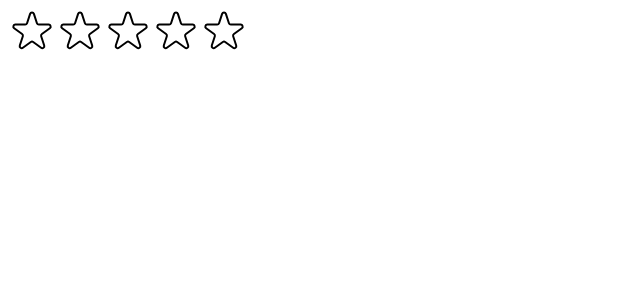
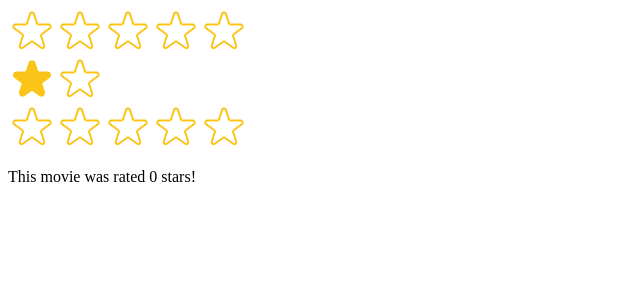
Before and after one commit to Julie-Lam/usePopcorn, a React (Create React App) app: page / in a window 1280 px wide. Shown: the top 300 px of the page, without its empty margins (0-640 px from the left). Built offline with nearby package versions, Linux system fonts and the light colour scheme.

Commit message:
implementing props for reusability

```diff
--- a/src/StarRating.js
+++ b/src/StarRating.js
@@ -10,28 +10,32 @@ const starContainerStyle = {
   display: "flex",
 };
 
-const textStyle = {
-  lineHeight: "1",
-  margin: "0",
-};
-
-const starSyle = {
-  width: "48px",
-  height: "48px",
-  display: "block",
-  cursor: "pointer",
-};
-
-export default function StarRating({ maxRating }) {
-  const [rating, setRating] = useState(0);
+export default function StarRating({
+  maxRating = 5,
+  color = "#fcc419",
+  size = 48,
+  className = "",
+  messages = [],
+  defaultRating = 0,
+  onSetRating,
+}) {
+  const [rating, setRating] = useState(defaultRating);
   const [hoverRating, setHoverRating] = useState(0);
 
   function handleRating(rating) {
     setRating(rating);
+    onSetRating(rating);
   }
 
+  const textStyle = {
+    lineHeight: "1",
+    margin: "0",
+    color: `${color}`,
+    fontSize: `${size / 1.5}px`,
+  };
+
   return (
-    <div style={containerStyle}>
+    <div style={containerStyle} className={className}>
       <div style={starContainerStyle}>
         {Array.from({ length: maxRating }, (_, i) => (
           <Star
@@ -40,15 +44,31 @@ export default function StarRating({ maxRating }) {
             key={i}
             onHoverIn={() => setHoverRating(i + 1)}
             onHoverOut={() => setHoverRating(0)}
+            color={color}
+            size={size}
           />
         ))}
       </div>
-      <p style={textStyle}>{hoverRating ? hoverRating : rating || ""}</p>
+      {messages.length === maxRating && (
+        <p style={textStyle}>
+          {messages.length === maxRating ? messages[hoverRating - 1] : null}
+        </p>
+      )}
+      {messages.length !== maxRating && (
+        <p style={textStyle}>{hoverRating ? hoverRating : rating || ""}</p>
+      )}
     </div>
   );
 }
 
-function Star({ onRate, full, onHoverIn, onHoverOut }) {
+function Star({ onRate, full, onHoverIn, onHoverOut, color, size }) {
+  const starSyle = {
+    width: `${size}px`,
+    height: `${size}px`,
+    display: "block",
+    cursor: "pointer",
+    color: `${color}`,
+  };
   return (
     <span
       role="button"
@@ -61,8 +81,8 @@ function Star({ onRate, full, onHoverIn, onHoverOut }) {
         <svg
           xmlns="http://www.w3.org/2000/svg"
           viewBox="0 0 20 20"
-          fill="#000"
-          stroke="#000"
+          fill={color}
+          stroke={color}
         >
           <path d="M9.049 2.927c.3-.921 1.603-.921 1.902 0l1.07 3.292a1 1 0 00.95.69h3.462c.969 0 1.371 1.24.588 1.81l-2.8 2.034a1 1 0 00-.364 1.118l1.07 3.292c.3.921-.755 1.688-1.54 1.118l-2.8-2.034a1 1 0 00-1.175 0l-2.8 2.034c-.784.57-1.838-.197-1.539-1.118l1.07-3.292a1 1 0 00-.364-1.118L2.98 8.72c-.783-.57-.38-1.81.588-1.81h3.461a1 1 0 00.951-.69l1.07-3.292z" />
         </svg>
@@ -71,7 +91,7 @@ function Star({ onRate, full, onHoverIn, onHoverOut }) {
           xmlns="http://www.w3.org/2000/svg"
           fill="none"
           viewBox="0 0 24 24"
-          stroke="#000"
+          stroke={color}
         >
           <path
             strokeLinecap="round"
--- a/src/index.js
+++ b/src/index.js
@@ -1,13 +1,25 @@
-import React from "react";
+import React, { useState } from "react";
 import ReactDOM from "react-dom/client";
 // import "./index.css";
 // import App from "./App";
 import StarRating from "./StarRating";
 
+function Test() {
+  const [movieRating, setMovieRating] = useState(0);
+
+  return (
+    <div>
+      <StarRating onSetRating={setMovieRating} />
+      <p>This movie was rated {movieRating} stars!</p>
+    </div>
+  );
+}
 const root = ReactDOM.createRoot(document.getElementById("root"));
 root.render(
   <React.StrictMode>
     {/* <App /> */}
     <StarRating maxRating={5} />
+    <StarRating maxRating={2} messages={["bad", "good"]} defaultRating={1} />
+    <Test />
   </React.StrictMode>
 );
```
